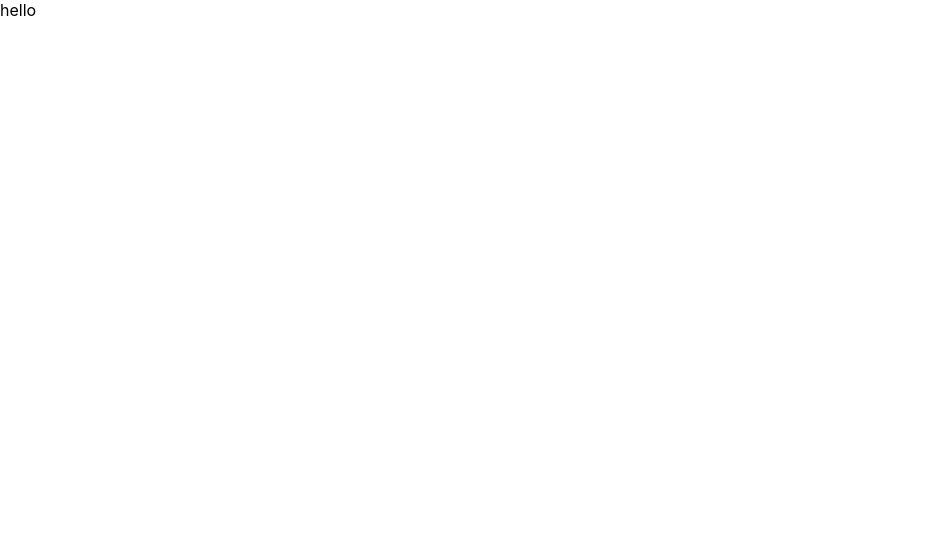
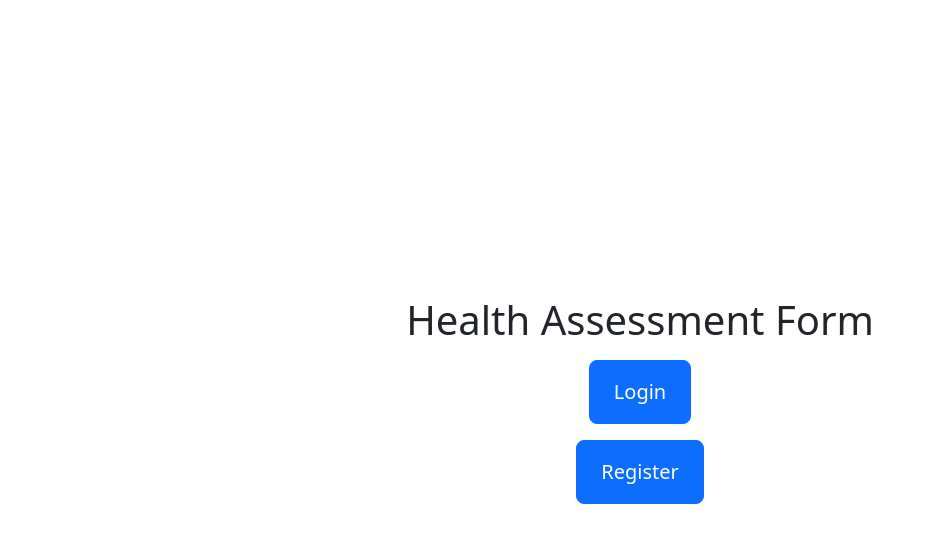
Before and after one commit to zillastar/ASSESSMENT_HealthDeclarationForm, a React (Create React App) app in the folder frontend/: page / in a window 1280 px wide. Shown: the top 542 px of the page, without its empty margins (0-933 px from the left). Built offline with nearby package versions, Linux system fonts and the light colour scheme.

Commit message:
Imported Bootstrap V5; Set-up Home page & NavBar #3

```diff
--- a/frontend/src/index.js
+++ b/frontend/src/index.js
@@ -3,6 +3,11 @@ import ReactDOM from 'react-dom/client';
 import './index.css';
 import App from './App';
 import reportWebVitals from './reportWebVitals';
+
+// Bootstrap CSS
+import "bootstrap/dist/css/bootstrap.min.css";
+// Bootstrap Bundle JS
+import "bootstrap/dist/js/bootstrap.bundle.min";
 
 const root = ReactDOM.createRoot(document.getElementById('root'));
 root.render(
--- a/frontend/src/screens/HomeScreen.js
+++ b/frontend/src/screens/HomeScreen.js
@@ -1,7 +1,16 @@
 const HomeScreen = () => {
+    let baseUrl;
+    window.location.hostname.includes("localhost") ? baseUrl = "http://localhost:3000" : baseUrl = "undecided";
+
+    console.log(baseUrl)
+
     return (
-        <div>
-            hello
+        <div className="container">
+            <div className="d-flex flex-column min-vh-100 justify-content-center align-items-center">
+                <h1 className="interFont2">Health Assessment Form</h1>
+                <a href="/login" className="btn btn-primary btn-lg interFont2 p-3 px-4 mt-2">Login</a>
+                <a href="/register" className="btn btn-primary btn-lg interFont2 p-3 px-4 mt-3">Register</a>
+            </div>
         </div>
     )
 }
```
Also changed, not shown: frontend/src/components/NavBar.js (added, +23 -0 lines).
